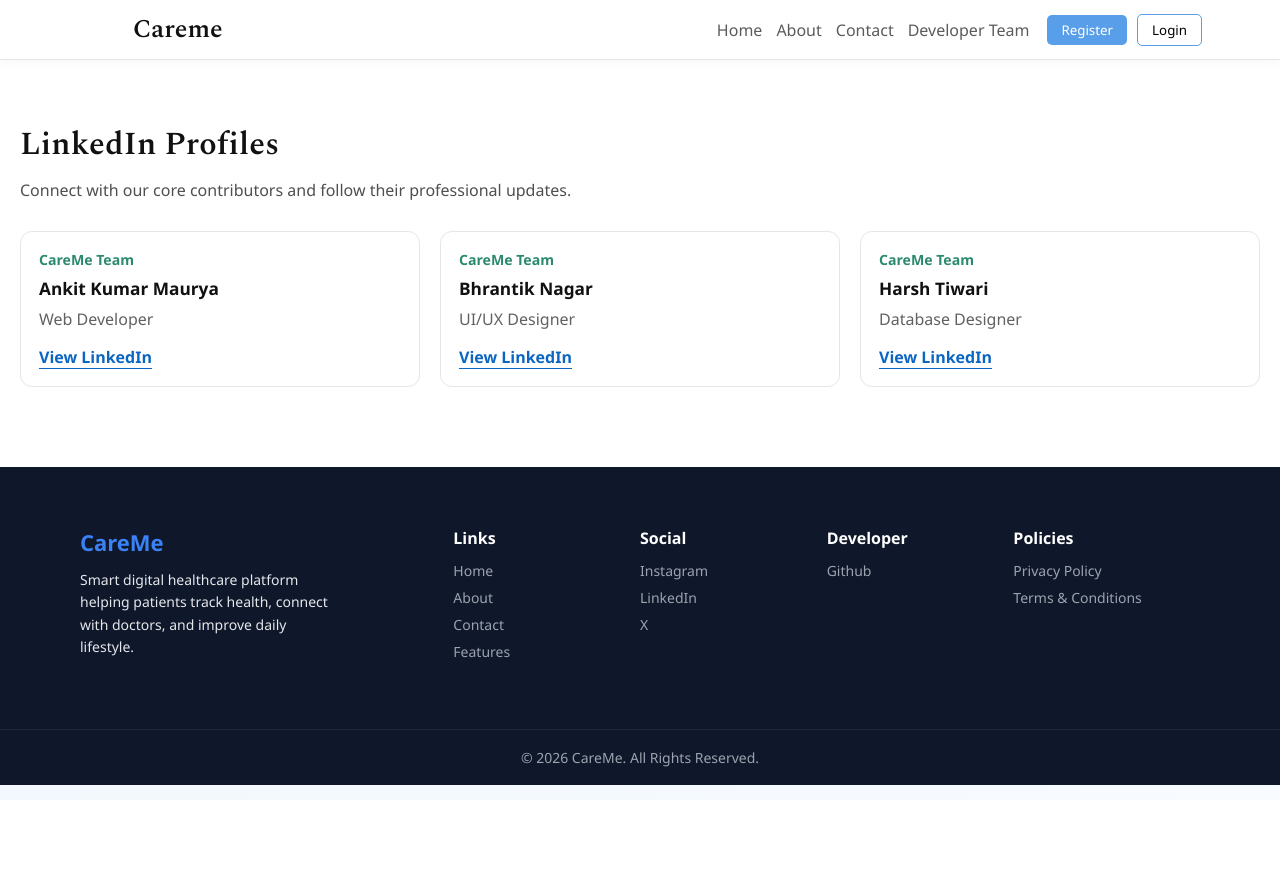
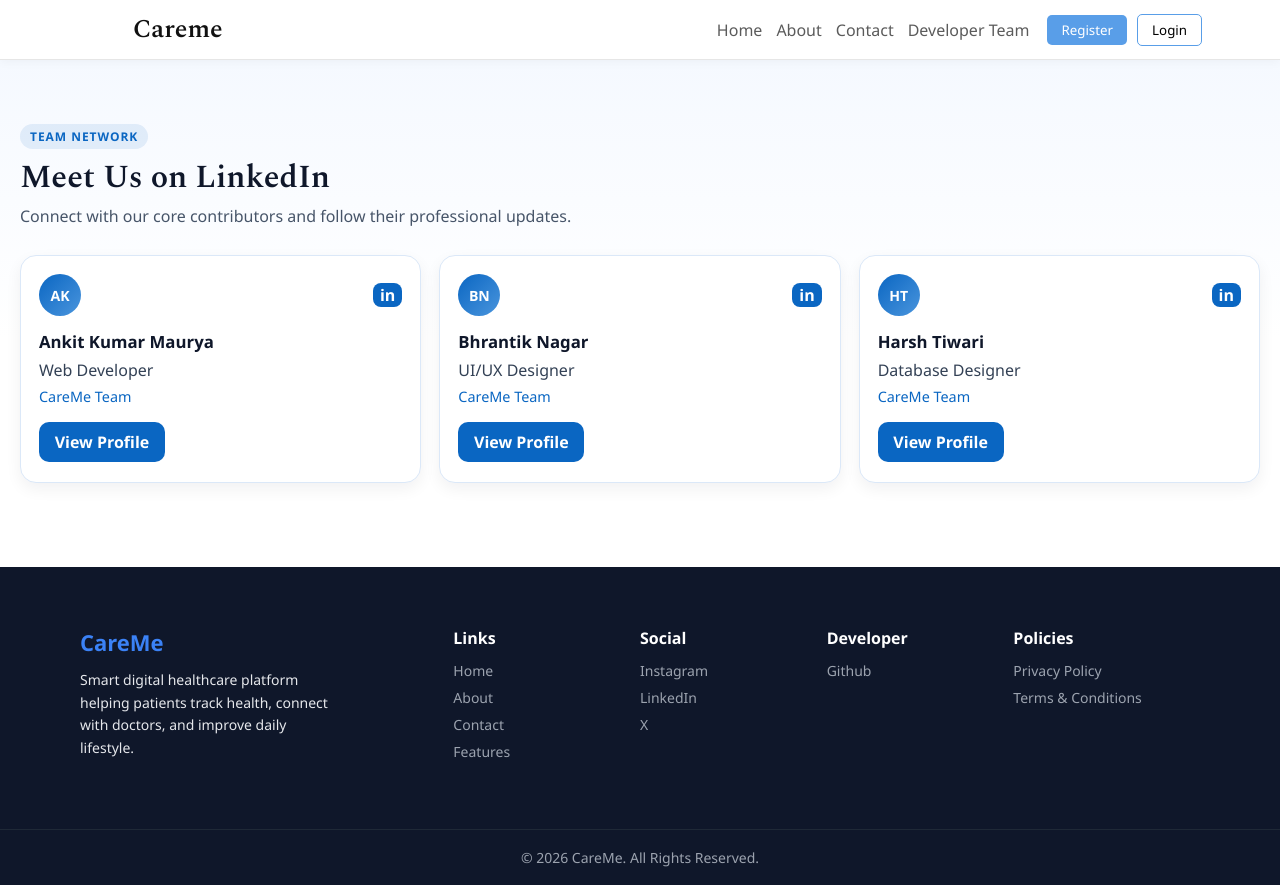
Before and after one commit to ankit-kr-maurya-82/careme-fronted, a React (Vite) app: page /linkedin in a window 1280 px wide. Before the commit the page ends 800 px from the top, so only its background shows below. Built offline with nearby package versions, Linux system fonts and the light colour scheme.

Commit message:
ui changes of linkedin page

```diff
--- a/src/pages/public/LinkedIn.jsx
+++ b/src/pages/public/LinkedIn.jsx
@@ -26,28 +26,47 @@
   },
 ];
 
+const getInitials = (name) =>
+  name
+    .split(" ")
+    .map((part) => part[0])
+    .join("")
+    .slice(0, 2)
+    .toUpperCase();
+
 const LinkedIn = () => {
   return (
-    <section className="linkedin">
-      <h2 className="linkedin-title">LinkedIn Profiles</h2>
-      <p className="linkedin-subtitle">
-        Connect with our core contributors and follow their professional
-        updates.
-      </p>
+    <section className="linkedin" aria-label="LinkedIn team profiles">
+      <div className="linkedin-head">
+        <p className="linkedin-kicker">Team Network</p>
+        <h2 className="linkedin-title">Meet Us on LinkedIn</h2>
+        <p className="linkedin-subtitle">
+          Connect with our core contributors and follow their professional
+          updates.
+        </p>
+      </div>
 
-      <div className="linkedin-grid">
+      <div className="linkedin-grid" role="list">
         {profiles.map((profile) => (
-          <article key={profile.id} className="linkedin-card">
+          <article key={profile.id} className="linkedin-card" role="listitem">
+            <div className="linkedin-card-top">
+              <div className="linkedin-avatar" aria-hidden="true">
+                {getInitials(profile.name)}
+              </div>
+              <span className="linkedin-brand">in</span>
+            </div>
+
+            <h3 className="linkedin-name">{profile.name}</h3>
+            <p className="linkedin-role">{profile.role}</p>
             <p className="linkedin-company">{profile.company}</p>
-            <h3>{profile.name}</h3>
-            <p className="linkedin-role">{profile.role}</p>
+
             <a
               href={profile.profileUrl}
               target="_blank"
               rel="noreferrer"
               className="linkedin-link"
             >
-              View LinkedIn
+              View Profile
             </a>
           </article>
         ))}
--- a/src/pages/public/css/LinkedIn.css
+++ b/src/pages/public/css/LinkedIn.css
@@ -1,70 +1,133 @@
 @import url("https://fonts.googleapis.com/css2?family=Spectral:wght@500;600&family=Work+Sans:wght@400;500;600&display=swap");
 
 .linkedin {
-  padding: 60px 20px 80px;
-  background: #ffffff;
-  color: #111111;
+  padding: 64px 20px 84px;
+  background: linear-gradient(180deg, #f5f9ff 0%, #ffffff 55%);
+  color: #0f172a;
   font-family: "Work Sans", "Segoe UI", sans-serif;
 }
 
+.linkedin-head {
+  margin-bottom: 28px;
+}
+
+.linkedin-kicker {
+  display: inline-block;
+  margin: 0 0 10px;
+  padding: 4px 10px;
+  border-radius: 999px;
+  background: rgba(10, 102, 194, 0.1);
+  color: #0a66c2;
+  font-size: 0.75rem;
+  font-weight: 600;
+  text-transform: uppercase;
+  letter-spacing: 0.08em;
+}
+
 .linkedin-title {
-  font-size: 32px;
-  margin-bottom: 10px;
+  font-size: clamp(1.9rem, 2.5vw, 2.4rem);
+  margin: 0 0 8px;
   font-family: "Spectral", "Times New Roman", serif;
-  letter-spacing: 0.2px;
+  line-height: 1.2;
 }
 
 .linkedin-subtitle {
   max-width: 640px;
-  margin: 0 0 30px;
-  color: #4f4f4f;
+  margin: 0;
+  color: #475569;
 }
 
 .linkedin-grid {
   display: grid;
-  grid-template-columns: repeat(auto-fit, minmax(230px, 1fr));
-  gap: 20px;
+  grid-template-columns: repeat(auto-fit, minmax(240px, 1fr));
+  gap: 18px;
 }
 
 .linkedin-card {
-  border: 1px solid #e6e6e6;
-  border-radius: 12px;
-  padding: 18px;
+  border: 1px solid #dbe8f8;
+  border-radius: 16px;
+  padding: 18px 18px 20px;
   background: #ffffff;
+  box-shadow: 0 6px 16px rgba(16, 24, 40, 0.06);
   transition: transform 0.2s ease, border-color 0.2s ease, box-shadow 0.2s ease;
 }
 
 .linkedin-card:hover {
-  transform: translateY(-2px);
-  border-color: #d7d7d7;
-  box-shadow: 0 12px 24px rgba(0, 0, 0, 0.06);
+  transform: translateY(-3px);
+  border-color: #bfd8f6;
+  box-shadow: 0 14px 26px rgba(16, 24, 40, 0.12);
+}
+
+.linkedin-card-top {
+  display: flex;
+  align-items: center;
+  justify-content: space-between;
+  margin-bottom: 14px;
+}
+
+.linkedin-avatar {
+  width: 42px;
+  height: 42px;
+  border-radius: 50%;
+  display: grid;
+  place-items: center;
+  background: linear-gradient(135deg, #0a66c2 0%, #4a95dd 100%);
+  color: #ffffff;
+  font-weight: 700;
+  font-size: 0.88rem;
+}
+
+.linkedin-brand {
+  border-radius: 8px;
+  padding: 4px 7px;
+  background: #0a66c2;
+  color: #ffffff;
+  font-weight: 700;
+  line-height: 1;
+}
+
+.linkedin-name {
+  margin: 0 0 6px;
+  font-size: 1.05rem;
+  color: #0f172a;
+}
+
+.linkedin-role {
+  margin: 0 0 6px;
+  color: #334155;
+  font-weight: 500;
 }
 
 .linkedin-company {
-  margin: 0 0 8px;
-  color: #2b8a6e;
-  font-weight: 600;
-  font-size: 0.88rem;
-}
-
-.linkedin-card h3 {
-  margin: 0 0 8px;
-  font-size: 1.08rem;
-}
-
-.linkedin-role {
   margin: 0 0 16px;
-  color: #616161;
+  color: #0a66c2;
+  font-size: 0.9rem;
 }
 
 .linkedin-link {
+  display: inline-flex;
+  align-items: center;
+  justify-content: center;
+  min-width: 126px;
+  padding: 9px 14px;
+  border-radius: 10px;
+  background: #0a66c2;
+  color: #ffffff;
+  font-weight: 600;
   text-decoration: none;
-  color: #0a66c2;
-  font-weight: 600;
-  border-bottom: 1px solid #0a66c2;
+  transition: background-color 0.2s ease;
 }
 
 .linkedin-link:hover {
-  color: #084c93;
-  border-color: #084c93;
+  background: #084c93;
 }
+
+@media (max-width: 640px) {
+  .linkedin {
+    padding: 52px 16px 68px;
+  }
+
+  .linkedin-card {
+    padding: 16px;
+  }
+}
```
